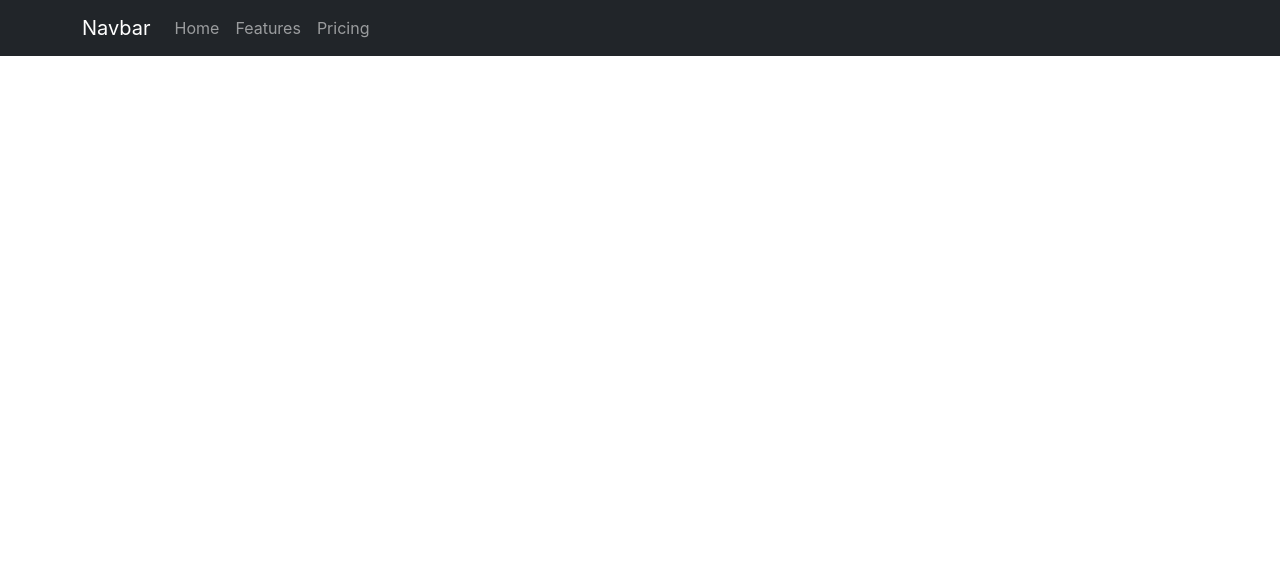
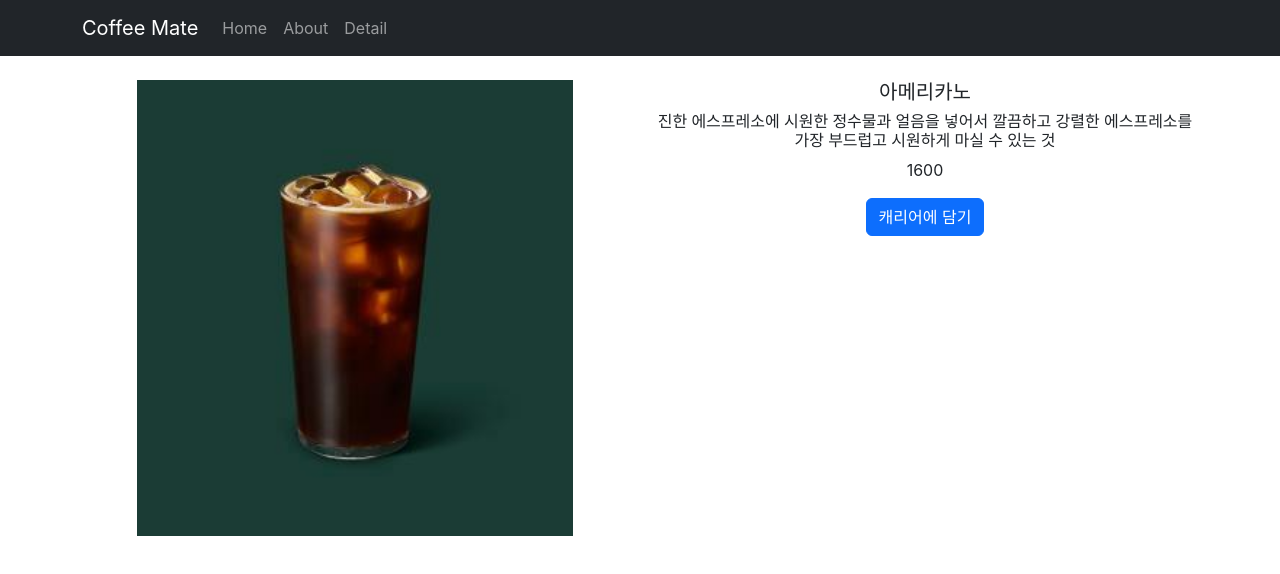
Before and after one commit to BVBFD/programmers-react-basic-todo, a React (Create React App) app: page /detail/1 in a window 1280 px wide. Shown: the top 574 px of the page. Built offline with nearby package versions, Linux system fonts and the light colour scheme.

Commit message:
Feat(detail): 커피 정보 detail 상세페이지 구현 with react-router-dom

```diff
--- a/public/index.html
+++ b/public/index.html
@@ -17,7 +17,7 @@
       integrity="sha384-T3c6CoIi6uLrA9TneNEoa7RxnatzjcDSCmG1MXxSR1GAsXEV/Dwwykc2MPK8M2HN"
       crossorigin="anonymous"
     />
-    <title>React App</title>
+    <title>Coffee Mate</title>
   </head>
   <body>
     <noscript>You need to enable JavaScript to run this app.</noscript>
--- a/src/App.tsx
+++ b/src/App.tsx
@@ -1,26 +1,30 @@
 import "./App.css";
 import { Container, Navbar, Nav } from "react-bootstrap";
-import { Routes, Route } from "react-router-dom";
+import { Routes, Route, useNavigate } from "react-router-dom";
 import Home from "./pages/Home/Home";
 import Detail from "./pages/Detail/Detail";
+import About from "./pages/About/About";
 
 function App() {
+  const navigate = useNavigate();
+
   return (
     <div className="App">
       <Navbar bg="dark" data-bs-theme="dark">
         <Container>
-          <Navbar.Brand href="#home">Navbar</Navbar.Brand>
+          <Navbar.Brand onClick={() => navigate("/")}>Coffee Mate</Navbar.Brand>
           <Nav className="me-auto">
-            <Nav.Link href="/">Home</Nav.Link>
-            <Nav.Link href="/features">Features</Nav.Link>
-            <Nav.Link href="/pricing">Pricing</Nav.Link>
+            <Nav.Link onClick={() => navigate("/")}>Home</Nav.Link>
+            <Nav.Link onClick={() => navigate("/about")}>About</Nav.Link>
+            <Nav.Link onClick={() => navigate("/detail")}>Detail</Nav.Link>
           </Nav>
         </Container>
       </Navbar>
       <br />
       <Routes>
         <Route path="/" element={<Home />} />
-        <Route path="/detail" element={<Detail />} />
+        <Route path="/about" element={<About />} />
+        <Route path="/detail/:id" element={<Detail />} />
       </Routes>
     </div>
   );
--- /dev/null
+++ b/src/Components/Coffees/Coffee/Coffee.module.css
@@ -0,0 +1,14 @@
+.container {
+  cursor: pointer;
+}
+
+.container h5 {
+  margin-top: 0.6rem;
+  margin-bottom: 0.15rem !important;
+  font-weight: bold;
+}
+
+.container p {
+  font-size: 1rem;
+  color: lightslategray;
+}
--- a/src/Components/Coffees/Coffee/Coffee.tsx
+++ b/src/Components/Coffees/Coffee/Coffee.tsx
@@ -1,15 +1,23 @@
 import { Col } from "react-bootstrap";
+import { useNavigate } from "react-router-dom";
+import styles from "./Coffee.module.css";
 
 const Coffee = ({ coffee }: { coffee: CoffeeType }) => {
+  const navigate = useNavigate();
+
   return (
-    <Col>
-      <img
-        src={process.env.PUBLIC_URL + `${coffee.img}`}
-        alt={`coffee${coffee.id + 1}`}
-        width="80%"
-      />
+    <Col
+      className={styles.container}
+      onClick={() => navigate(`/detail/${coffee.id + 1}`)}
+    >
+      <div className={styles.imgBox}>
+        <img
+          src={process.env.PUBLIC_URL + `${coffee.img}`}
+          alt={`coffee${coffee.id + 1}`}
+        />
+      </div>
       <h5>{coffee.title}</h5>
-      <p>{coffee.price}</p>
+      <p>{coffee.price}원</p>
     </Col>
   );
 };
--- a/src/index.tsx
+++ b/src/index.tsx
@@ -2,7 +2,6 @@ import React from "react";
 import ReactDOM from "react-dom/client";
 import "./index.css";
 import App from "./App";
-import reportWebVitals from "./reportWebVitals";
 import { BrowserRouter } from "react-router-dom";
 
 const root = ReactDOM.createRoot(
@@ -15,8 +14,3 @@ root.render(
     </BrowserRouter>
   </React.StrictMode>
 );
-
-// If you want to start measuring performance in your app, pass a function
-// to log results (for example: reportWebVitals(console.log))
-// or send to an analytics endpoint. Learn more: https://bit.ly/CRA-vitals
-reportWebVitals();
--- /dev/null
+++ b/src/pages/About/About.tsx
@@ -0,0 +1,38 @@
+import { Outlet, useNavigate } from "react-router-dom";
+import styles from "./About.module.css";
+
+const About = () => {
+  const navigate = useNavigate();
+
+  return (
+    <div>
+      <h1>회사정보</h1>
+      <img
+        src={process.env.PUBLIC_URL + `/images/lab.jpg`}
+        alt={`coffee-lab`}
+        width="70%"
+      />
+      <Outlet></Outlet>
+      <p></p>
+      <button
+        className="btn btn-primary"
+        style={{ marginRight: "10px" }}
+        onClick={() => {
+          navigate("/about/member");
+        }}
+      >
+        멤버
+      </button>
+      <button
+        className="btn btn-warning"
+        onClick={() => {
+          navigate("/about/location");
+        }}
+      >
+        위치
+      </button>
+    </div>
+  );
+};
+
+export default About;
--- a/src/pages/Detail/Detail.tsx
+++ b/src/pages/Detail/Detail.tsx
@@ -1,21 +1,31 @@
+import { useEffect, useState } from "react";
+import styles from "./Detail.module.css";
 import { Col, Container, Row } from "react-bootstrap";
-import styles from "./Detail.module.css";
+import { useParams } from "react-router-dom";
+import coffeelist from "../../coffeelist";
 
 const Detail = () => {
+  const { id } = useParams();
+  const [coffee, setCoffee] = useState<CoffeeType>();
+
+  useEffect(() => {
+    setCoffee(coffeelist.find((coffee) => coffee.id + 1 === parseInt(`${id}`)));
+  }, [id]);
+
   return (
     <Container>
       <Row>
         <Col>
           <img
-            src={process.env.PUBLIC_URL + "/images/coffee1.jpg"}
-            alt={`coffee1`}
+            src={process.env.PUBLIC_URL + `${coffee?.img}`}
+            alt={`coffee${coffee?.id}`}
             width="80%"
           />
         </Col>
         <Col>
-          <h5>커피이름</h5>
-          <h6>커피상세설명</h6>
-          <p>커피가격</p>
+          <h5>{coffee?.title}</h5>
+          <h6>{coffee?.content}</h6>
+          <p>{coffee?.price}</p>
           <button className="btn btn-primary">캐리어에 담기</button>
         </Col>
       </Row>
```
Also changed, not shown: src/pages/About/About.module.css (added).
